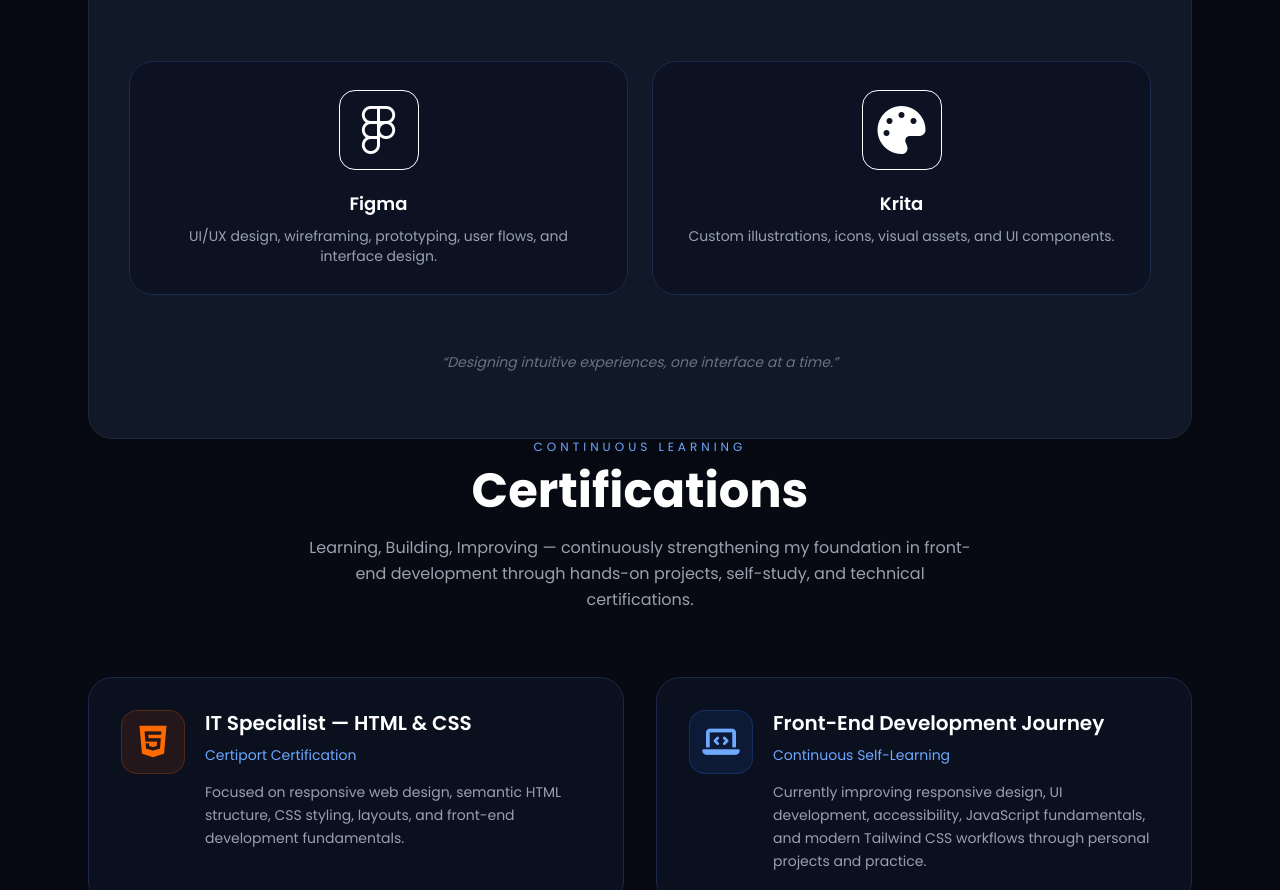
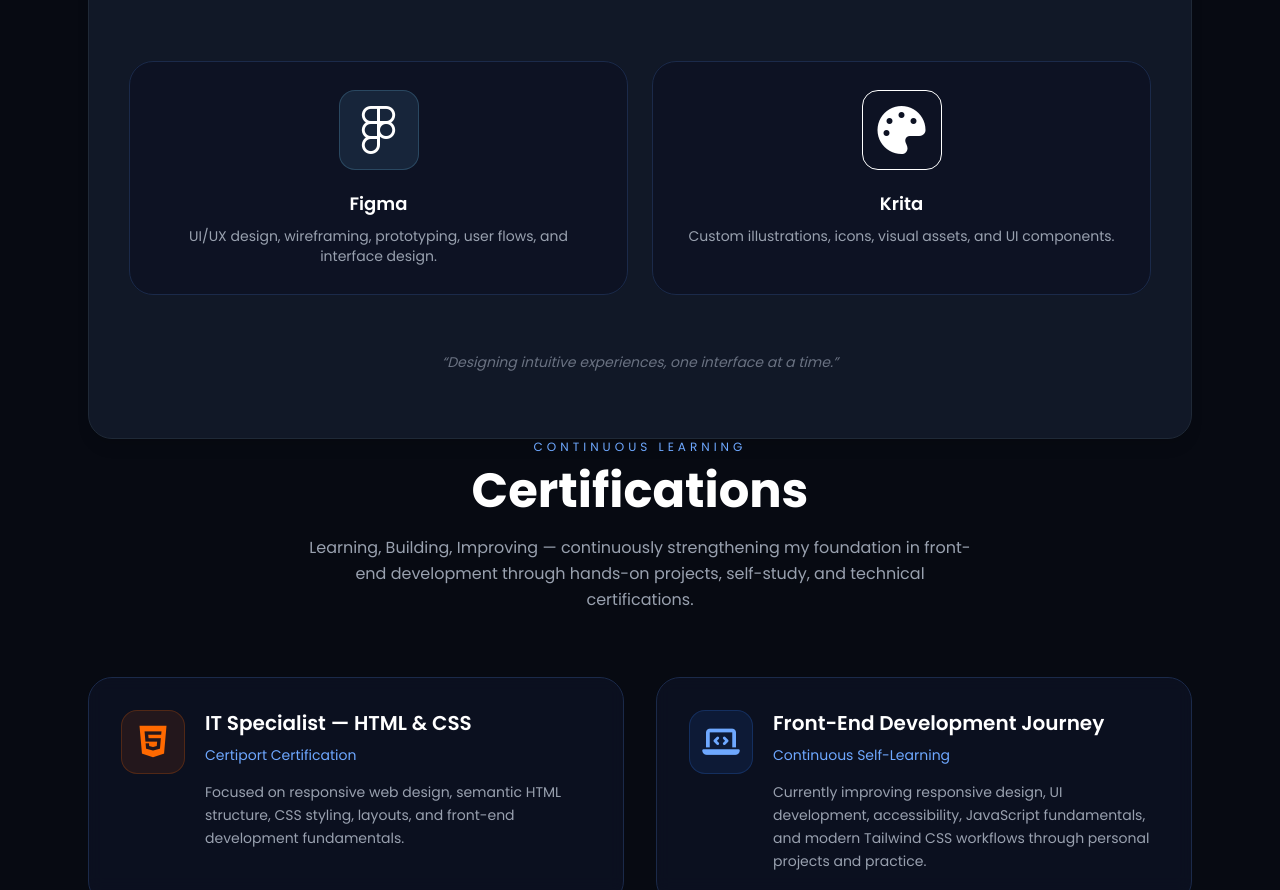
Before and after one commit to codebynic/portfolio-website, a website: page index.html in a window 1280 px wide. Shown: the part 1888-2778 px from the top of the page. Drawn offline with Linux system fonts and the light colour scheme.

Commit message:
Update index.html

```diff
--- a/index.html
+++ b/index.html
@@ -328,7 +328,7 @@ rel="stylesheet">
       text-center transition-all duration-300 hover:border-pink-500/50
       hover:shadow-[0_0_30px_rgba(236,72,153,0.18)]">
 
-        <div class="w-20 h-20 mx-auto rounded-2xl bg-pink-500/10 border border-pink-500/20
+        <div class="w-20 h-20 mx-auto rounded-2xl bg-sky-300/10 border border-sky-300/20
         flex items-center justify-center">
 
           <i class="fa-brands fa-figma text-5xl text-pink-500"></i>
```
